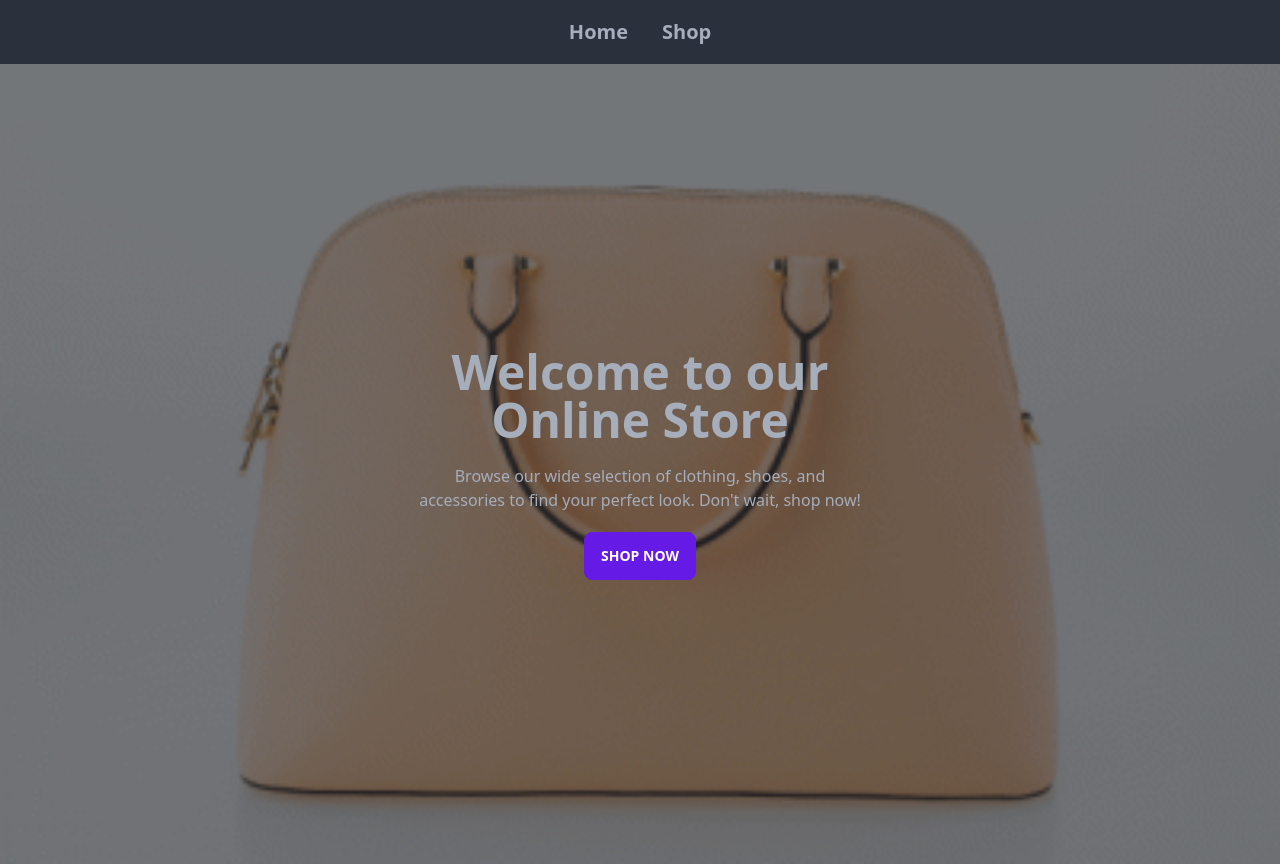
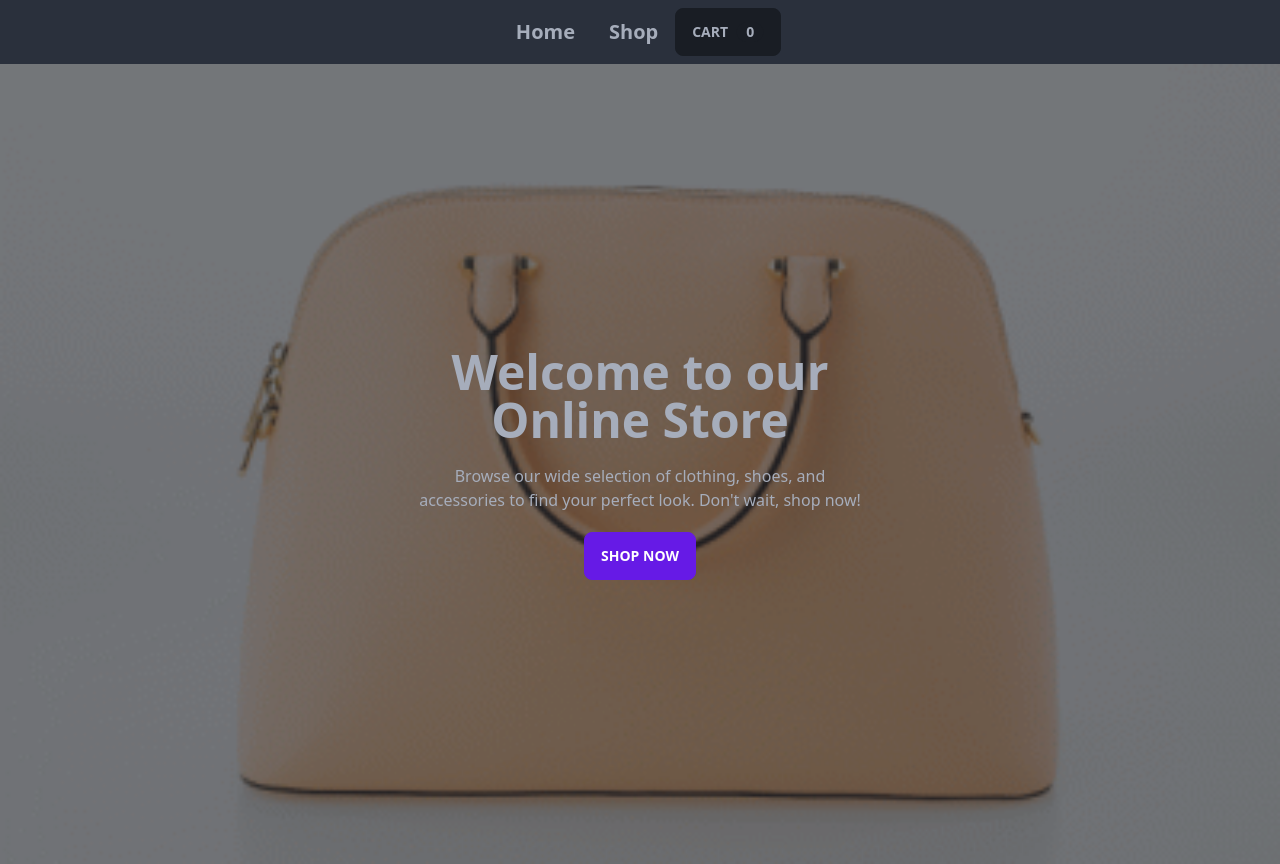
Before and after one commit to mohameddjebloun/shopping-cart, a React (Create React App) app: page / in a window 1280 px wide. Built offline with nearby package versions, Linux system fonts and the light colour scheme.

Commit message:
Add Cart component

```diff
--- a/src/App.js
+++ b/src/App.js
@@ -2,10 +2,13 @@ import React from "react";
 import { Route, Link, Routes } from "react-router-dom";
 import Homepage from "./pages/Homepage";
 import Shop from "./pages/Shop";
+import CartButton from "./components/CartButton";
+import Cart from "./components/Cart/Cart";
 
 function App() {
   return (
     <React.Fragment>
+      <Cart />
       <nav className="navbar bg-base-100 flex justify-center top-0 z-50 h-fit w-full sticky">
         <Link className="btn btn-ghost normal-case text-xl" to="/">
           Home
@@ -13,6 +16,7 @@ function App() {
         <Link className="btn btn-ghost normal-case text-xl" to="/shop">
           Shop
         </Link>
+        <CartButton />
       </nav>
       <Routes>
         <Route path="*" element={<Homepage />} />
```
